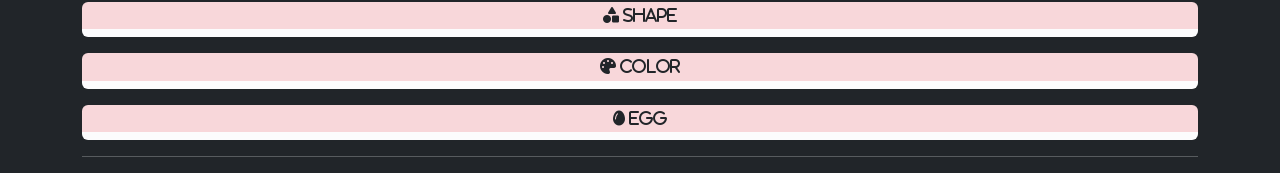
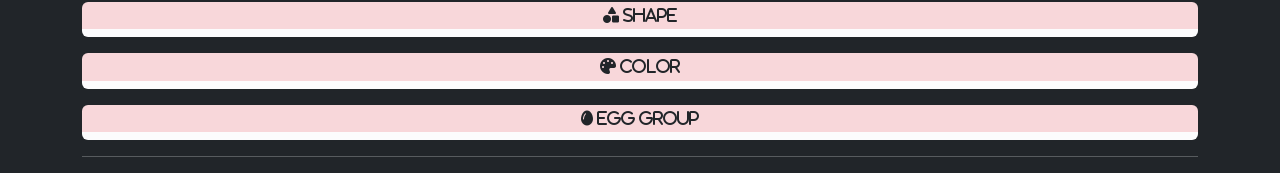
Before and after one commit to jvill171/Pkmn-Gssr, a Flask app: page / in a window 1280 px wide. Shown: the part 585-758 px from the top of the page. Run offline with Flask 3, Linux system fonts and the light colour scheme; data that the repository does not hold is empty; some libraries are stand-ins or nearby versions.

Commit message:
Changed 'Egg' to 'Egg Group' in reference sheet

```diff
--- a/templates/game.html
+++ b/templates/game.html
@@ -67,7 +67,7 @@
                     <ul class="pkmn-colors bg-light-subtle py-1 rounded-bottom"></ul>
                 </div>
                 <div class="row">
-                    <p class="m-0 py-1 h6 bg-danger-subtle text-dark rounded-top"><i class="fa-solid fa-egg"> Egg</i></p>
+                    <p class="m-0 py-1 h6 bg-danger-subtle text-dark rounded-top"><i class="fa-solid fa-egg"> Egg Group</i></p>
                     <ul class="pkmn-eggs bg-light-subtle py-1 rounded-bottom"></ul>
                 </div>
             </div>
```
